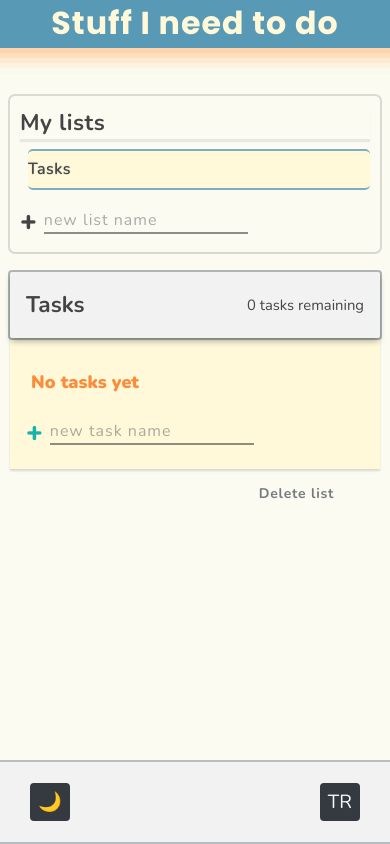
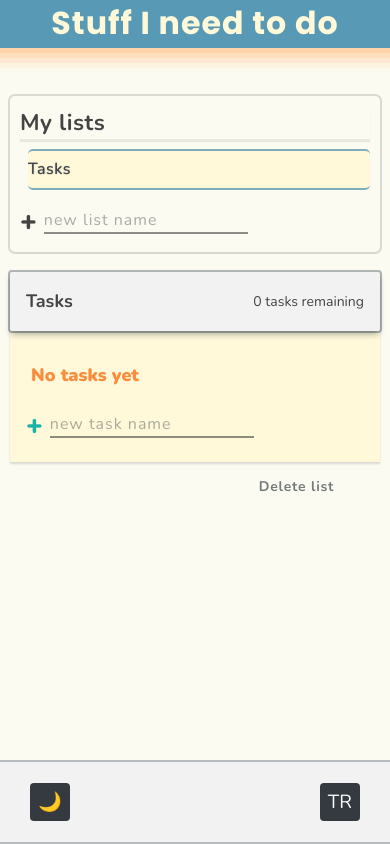
Before and after one commit to ersin-kaya/todo-queue, a website with bundled scripts: page index.html in a window 390 px wide. Built offline with nearby package versions, Linux system fonts and the light colour scheme.

Commit message:
Added extra-small media queries for list-title and task-count

```diff
--- a/sass/abstracts/_tokens.scss
+++ b/sass/abstracts/_tokens.scss
@@ -109,9 +109,11 @@ $todo-list-spacer-extra-small-screens: 1rem;
 $todo-list-header-background-color: $color-background-muted;
 $todo-list-title-font-size: $font-size-700;
 $todo-list-title-font-size-small-screens: $font-size-600;
+$todo-list-title-font-size-extra-small-screens: $font-size-500;
 $todo-list-title-font-weight: $font-weight-bold;
 $todo-list-title-margin: 0 1em 0 0;
 $todo-list-task-count-font-size: $font-size-300;
+$todo-list-task-count-font-size-extra-small-screens: $font-size-200;
 
 $todo-list-delete-buttons-color: $color-gray-700;
 $todo-list-delete-buttons-hover-color: $color-secondary;
--- a/sass/components/_todo-list.scss
+++ b/sass/components/_todo-list.scss
@@ -35,11 +35,20 @@
       @include mq(small) {
         font-size: $todo-list-title-font-size-small-screens;
       }
+
+      @include mq(extra-small) {
+        font-size: $todo-list-title-font-size-extra-small-screens;
+      }
     }
 
     .task-count {
       font-size: $todo-list-task-count-font-size;
       text-align: right;
+      min-width: 65px;
+
+      @include mq(extra-small) {
+        font-size: $todo-list-task-count-font-size-extra-small-screens;
+      }
     }
   }
 
```
Also changed, not shown: css/main.css.
